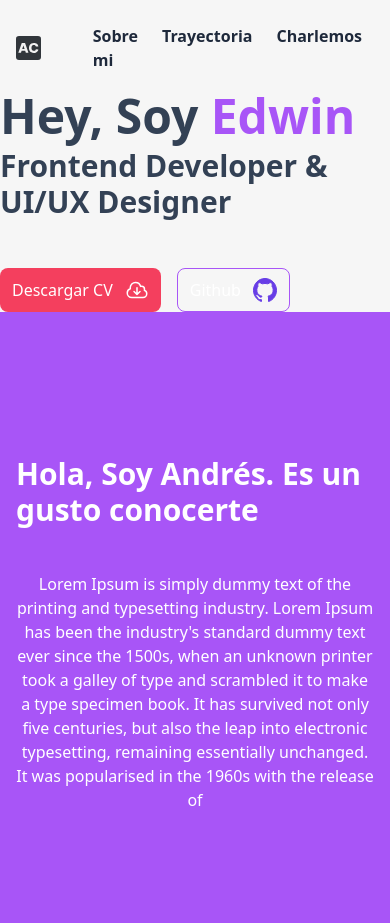
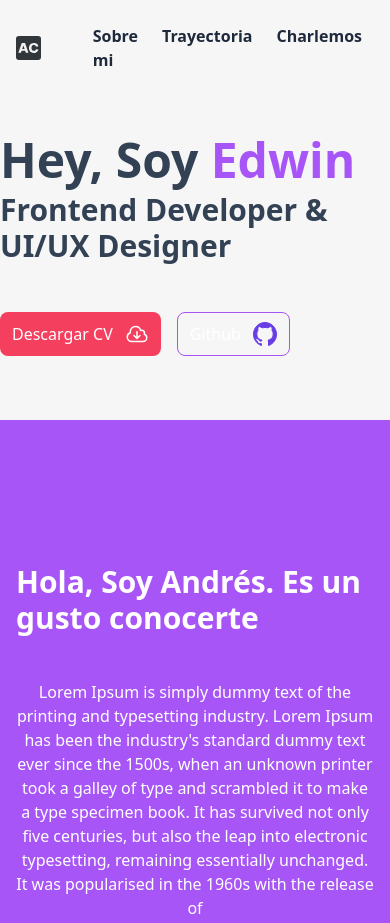
Before and after one commit to Andreseag/portfolio, an Astro site: page / in a window 390 px wide. Shown: the top 923 px of the page. Built offline with nearby package versions, Linux system fonts and the light colour scheme; Astro itself is replaced by a stand-in of ours.

Commit message:
feat: optimize hero component for responsive mobile :sparkles:

```diff
--- a/src/components/hero.astro
+++ b/src/components/hero.astro
@@ -2,7 +2,7 @@
 import Button from "./button.astro";
 ---
 
-<div class="hero mt-5 mx-4 md:mx-0 w-full md:w-4/5">
+<div class="hero  mx-4 md:mx-0 w-full my-16 lg:my-0  lg:mt-5 md:w-4/5">
   <div class="hero__container flex justify-between items-center">
     <div class="hero__info">
       <div class="hero__info__title mb-12">
```
